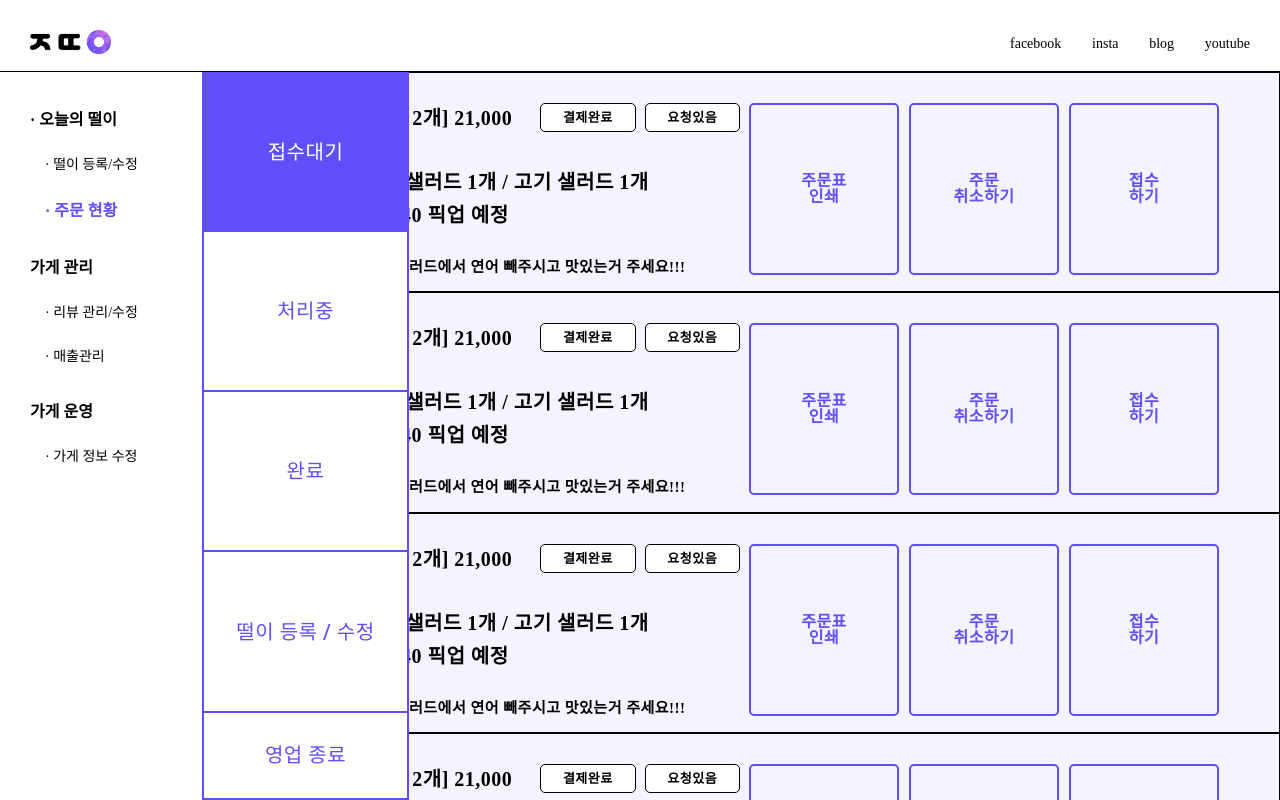
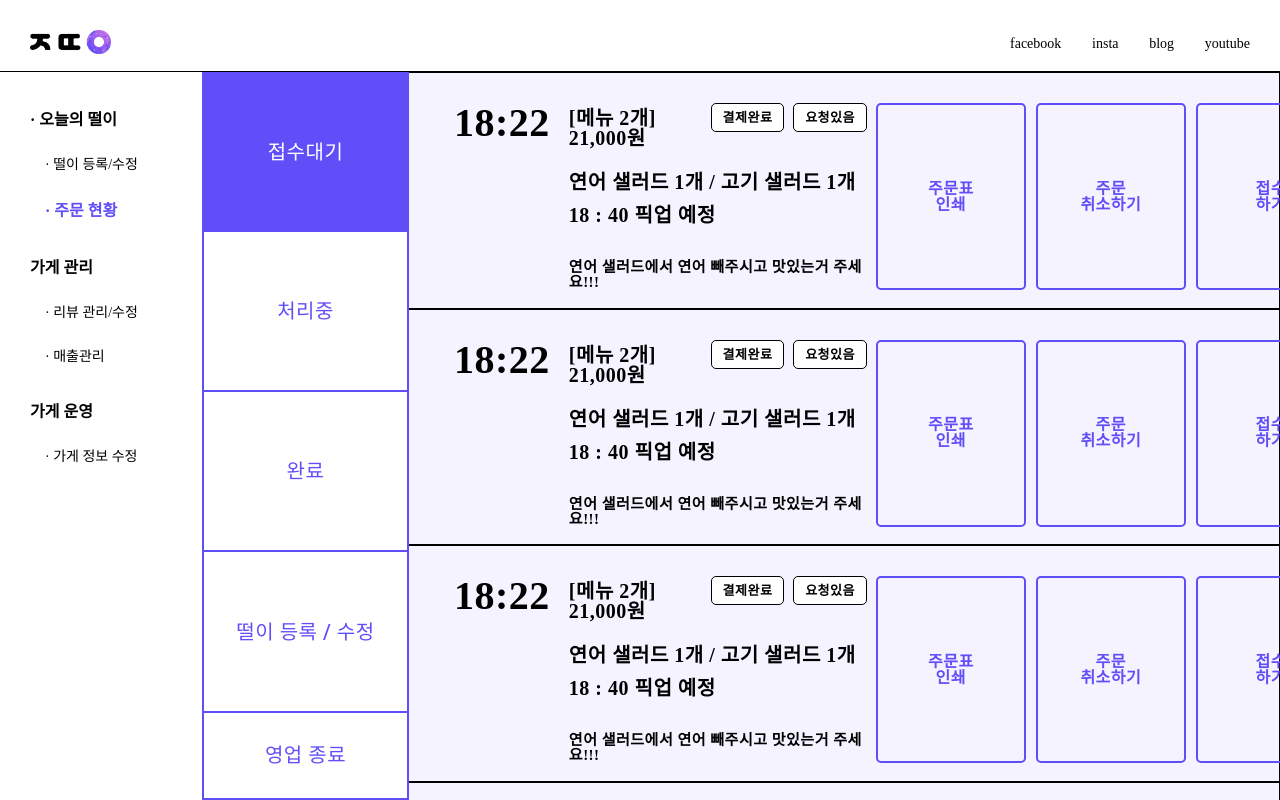
Before and after one commit to raoniee/Jaetteoli-React-Project, a React (Create React App) app: page /today/order in a window 1280 px wide. Shown: the top 800 px of the page. Built offline with nearby package versions, Linux system fonts and the light colour scheme; a web font is replaced by a local one.

Commit message:
2023.07.24 오늘의 주문 버튼 컨테이너 수정

```diff
--- a/src/component/main/Layout/orderItems/OrderItems.module.css
+++ b/src/component/main/Layout/orderItems/OrderItems.module.css
@@ -5,6 +5,7 @@
 }
 
 .inner-container {
+    margin-left: 207px;
     width: 100%;
     overflow: scroll;
 }
```
